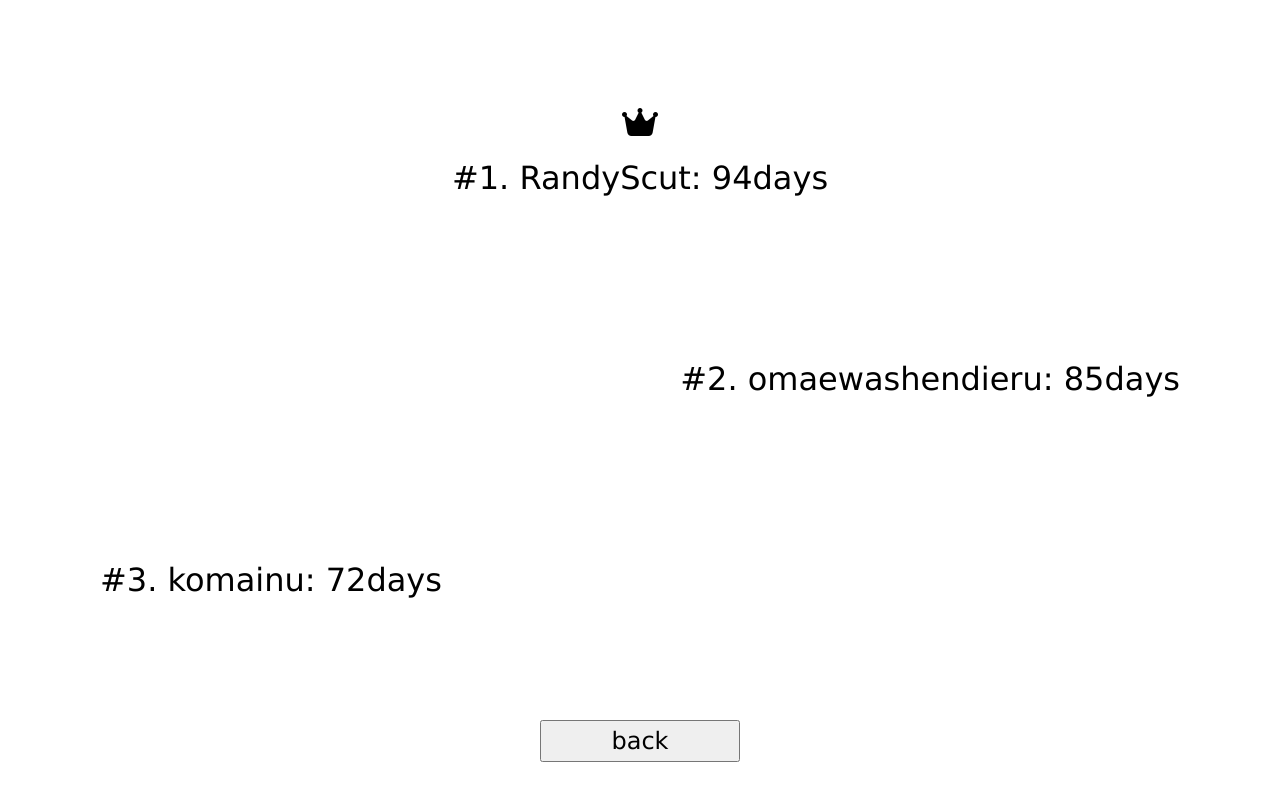
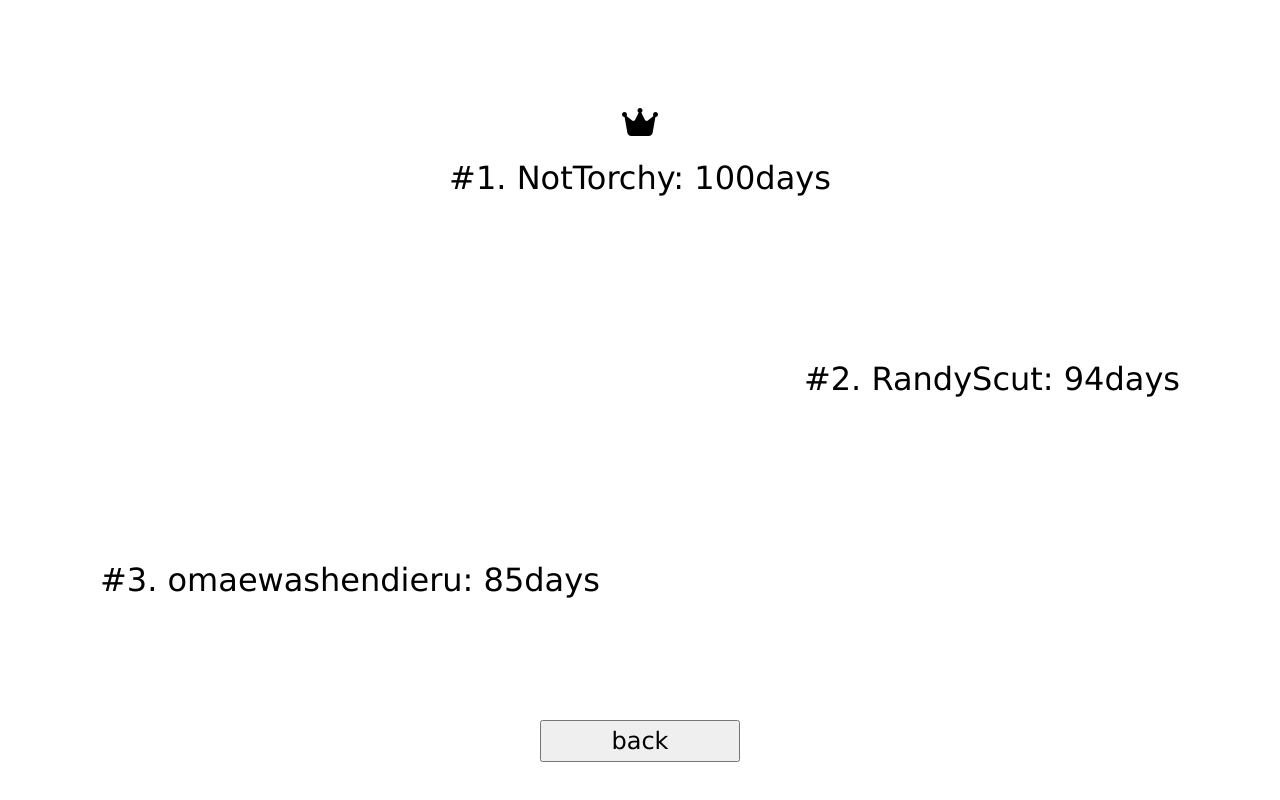
Before and after one commit to potojs/Survive2D, a website: page public/leaderboard.html in a window 1280 px wide. Drawn offline with Linux system fonts and the light colour scheme.

Commit message:
leaderboard

```diff
--- a/public/leaderboard.html
+++ b/public/leaderboard.html
@@ -18,13 +18,13 @@
                 <div class="crown">
                     <i class="fas fa-crown"></i>
                 </div>
-                <p>#1. RandyScut: 94days</p>
+                <p>#1. NotTorchy: 100days</p>
             </li>
             <li class="rank rank-2">
-                <p>#2. omaewashendieru: 85days</p>
+                <p>#2. RandyScut: 94days</p>
             </li>
             <li class="rank rank-3">
-                <p>#3. komainu: 72days</p>
+                <p>#3. omaewashendieru: 85days</p>
             </li>
         </ul>
         <button class="back-btn"><a href="./index.html">back</a></button>
```
